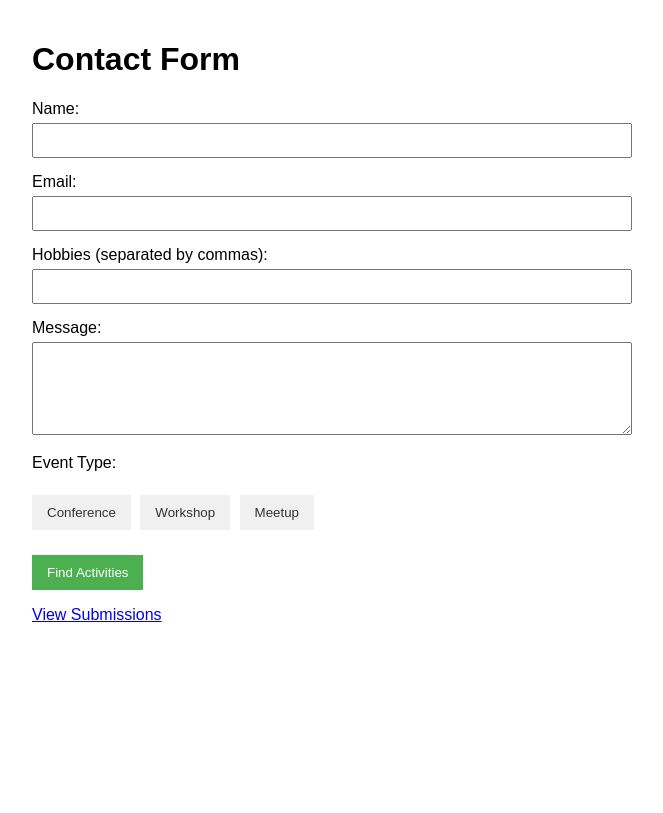
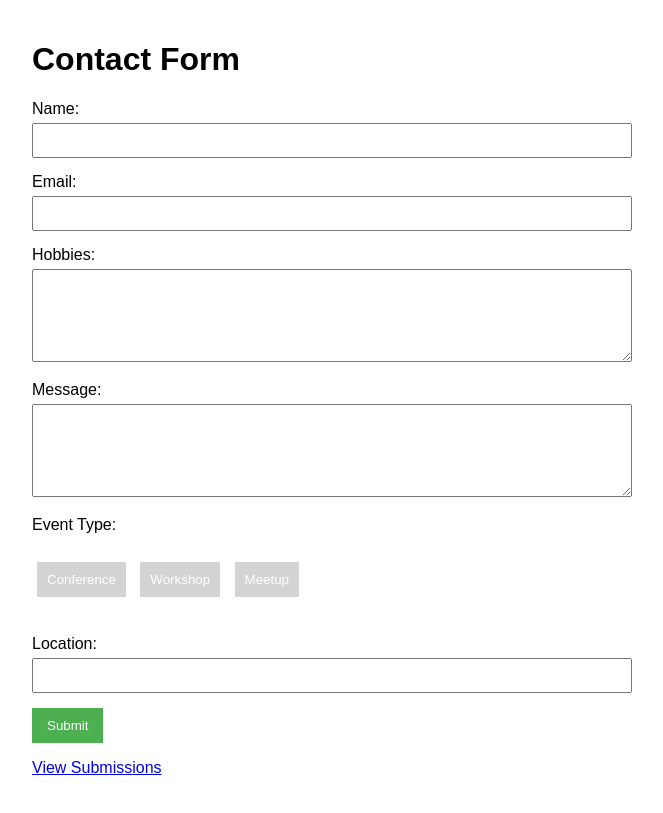
Before and after one commit to beaquino18/duckybara, a Flask app: template templates/form.html in a window 1280 px wide. Shown: the whole page, without its empty margins (308-971 px from the left). Before the commit the page ends 622 px from the top, so only its background shows below. Run offline with Flask 3, Linux system fonts and the light colour scheme; the template is opened without the code that fills it, so the values that code supplies are empty.

Commit message:
Updated js folder, form.html and form.css for easier code reading and debugging

```diff
--- a/app.py
+++ b/app.py
@@ -7,17 +7,17 @@ def index():
     return render_template('index.html', title='Home')
 
 # The route below is for building a form
-@app.route('/form',  methods=['POST'])
+@app.route('/form')
 def form():
     return render_template('form.html')
-    """
+
     # below is the logic for the hobbies field where comma separated values are read individually
     event_type = request.form['event_type']
     hobbies = request.form['hobbies'].split(',')
     # Save the data (for simplicity, we'll just print it here)
     print(f"Event Type: {event_type}, Hobbies: {hobbies}")
     return 'Form submitted successfully'
-    """
+
 
 
 if __name__ == '__main__':
--- /dev/null
+++ b/static/js/form.js
@@ -0,0 +1,77 @@
+const cities = ["Toronto", "Vancouver", "Montreal", "Calgary", "Ottawa", "Edmonton", "Quebec City", "Winnipeg", "Hamilton", "Kitchener", "London", "Victoria", "Halifax", "Oshawa", "Windsor", "Saskatoon", "Regina", "St. John's", "Barrie", "Kelowna"];
+
+function autocomplete(input) {
+    let currentFocus;
+    input.addEventListener("input", function() {
+        let list, item, val = this.value;
+        closeAllLists();
+        if (!val) return false;
+        currentFocus = -1;
+        list = document.createElement("div");
+        list.setAttribute("id", this.id + "autocomplete-list");
+        list.setAttribute("class", "autocomplete-suggestions");
+        this.parentNode.appendChild(list);
+        for (let i = 0; i < cities.length; i++) {
+            if (cities[i].substr(0, val.length).toUpperCase() == val.toUpperCase()) {
+                item = document.createElement("div");
+                item.innerHTML = "<strong>" + cities[i].substr(0, val.length) + "</strong>";
+                item.innerHTML += cities[i].substr(val.length);
+                item.innerHTML += "<input type='hidden' value='" + cities[i] + "'>";
+                item.addEventListener("click", function() {
+                    input.value = this.getElementsByTagName("input")[0].value;
+                    closeAllLists();
+                });
+                list.appendChild(item);
+            }
+        }
+    });
+    input.addEventListener("keydown", function(e) {
+        let x = document.getElementById(this.id + "autocomplete-list");
+        if (x) x = x.getElementsByTagName("div");
+        if (e.keyCode == 40) {
+            currentFocus++;
+            addActive(x);
+        } else if (e.keyCode == 38) {
+            currentFocus--;
+            addActive(x);
+        } else if (e.keyCode == 13) {
+            e.preventDefault();
+           1) {
+                if (x) x[currentFocus].click();
+            }
+        }
+    });
+    function addActive(x) {
+        if (!x) return false;
+        removeActive(x);
+        if (currentFocus >= x.length) currentFocus = 0;
+        if (currentFocus < 0) currentFocus = (x.length - 1);
+        x[currentFocus].classList.add("autocomplete-active");
+    }
+    function removeActive(x) {
+        for (let i = 0; i < x.length; i++) {
+            x[i].classList.remove("autocomplete-active");
+           function closeAllLists(elmnt) {
+        const x = document.getElementsByClassName("autocomplete-suggestions");
+        for (let i = 0; i < x.length; i++) {
+            if (elmnt != x[i] && elmnt != input) {
+                x[i].parentNode.removeChild(x[i]);
+            }
+        }
+    }
+    document.addEventListener("click", function(e) {
+        closeAllLists(e.target);
+    });
+}
+
+document.addEventListener("DOMContentLoaded", function() {
+    autocomplete(document.getElementById("location"));
+});
+
+function toggleSelection(button) {
+    button.classList.toggle('selected');
+    const eventTypeInput = document.getElementById('event_type');
+    const selectedButtons = document.querySelectorAll('.event-button.selected');
+    const selectedValues = Array.from(selectedButtons).map(btn => btn.value);
+    eventTypeInput.value = selectedValues.join(',');
+} }
--- /dev/null
+++ b/static/styles/form.css
@@ -0,0 +1,68 @@
+body {
+    font-family: Arial, sans-serif;
+    max-width: 600px;
+    margin: 0 auto;
+    padding: 20px;
+}
+.form-group {
+    margin-bottom: 15px;
+}
+label {
+    display: block;
+    margin-bottom: 5px;
+}
+input, textarea {
+    width: 100%;
+    padding: 8px;
+    box-sizing: border-box;
+}
+button {
+    background-color: #4CAF50;
+    color: white;
+    padding: 10px 15px;
+    border: none;
+    cursor: pointer;
+}
+.flash-messages {
+    padding: 10px;
+    margin-bottom: 20px;
+    border-radius: 5px;
+}
+.flash-success {
+    background-color: #dff0d8;
+    color: #3c763d;
+}
+.flash-error {
+    background-color: #f2dede;
+    color: #a94442;
+}
+
+.event-button {
+    margin: 5px;
+    padding: 10px;
+    background-color: lightgray;
+    border: none;
+    cursor: pointer;
+}
+
+.selected {
+    background-color: lightblue;
+}
+
+.autocomplete-suggestions {
+    border: 1px solid #ccc;
+    max-height: 150px;
+    overflow-y: auto;
+    background-color: white;
+    position: absolute;
+    z-index: 1000;
+}
+
+.autocomplete-suggestion {
+    padding: 10px;
+    cursor: pointer;
+}
+
+.autocomplete-suggestion:hover {
+    background-color: #e9e9e9;
+}
--- a/templates/form.html
+++ b/templates/form.html
@@ -4,56 +4,8 @@
     <meta charset="UTF-8">
     <meta name="viewport" content="width=device-width, initial-scale=1.0">
     <title>Contact Form</title>
-    <style>
-        body {
-            font-family: Arial, sans-serif;
-            max-width: 600px;
-            margin: 0 auto;
-            padding: 20px;
-        }
-        .form-group {
-            margin-bottom: 15px;
-        }
-        label {
-            display: block;
-            margin-bottom: 5px;
-        }
-        input, textarea {
-            width: 100%;
-            padding: 8px;
-            box-sizing: border-box;
-        }
-        button {
-            background-color: #4CAF50;
-            color: white;
-            padding: 10px 15px;
-            border: none;
-            cursor: pointer;
-        }
-        .flash-messages {
-            padding: 10px;
-            margin-bottom: 20px;
-            border-radius: 5px;
-        }
-        .flash-success {
-            background-color: #dff0d8;
-            color: #3c763d;
-        }
-        .flash-error {
-            background-color: #f2dede;
-            color: #a94442;
-        }
-        .event-button {
-            margin-right: 5px;
-            margin-bottom: 10px;
-            background-color: #f0f0f0;
-            color: #333;
-        }
-        .event-button.selected {
-            background-color: #4CAF50;
-            color: white;
-        }
-    </style>
+    <link rel="stylesheet" href="{{ url_for('static', filename='styles/form.css') }}">
+    <script src="{{ url_for('static', filename='js/form.js') }}"></script>
 </head>
 <body>
     <h1>Contact Form</h1>
@@ -62,42 +14,38 @@
             <label for="name">Name:</label>
             <input type="text" id="name" name="name" required>
         </div>
+
         <div class="form-group">
             <label for="email">Email:</label>
             <input type="email" id="email" name="email" required>
         </div>
+
         <div class="form-group">
-            <label for="hobbies">Hobbies (separated by commas):</label>
-            <input type="text" id="hobbies" name="hobbies" required>
+            <label for="hobbies">Hobbies:</label>
+            <textarea id="hobbies" name="hobbies" rows="5" required></textarea>
         </div>
+
         <div class="form-group">
             <label for="message">Message:</label>
             <textarea id="message" name="message" rows="5" required></textarea>
         </div>
+
         <div class="form-group">
-            <label for="event_type">Event Type:</label>
-            <br>
+            <label for="event_type">Event Type:</label><br>
             <button type="button" class="event-button" value="Conference" onclick="toggleSelection(this)">Conference</button>
             <button type="button" class="event-button" value="Workshop" onclick="toggleSelection(this)">Workshop</button>
-            <button type="button" class="event-button" value="Meetup" onclick="toggleSelection(this)">Meetup</button>
+            <button type="button" class="event-button" value="Meetup" onclick="toggleSelection(this)">Meetup</button><br><br>
             <input type="hidden" id="event_type" name="event_type" required>
         </div>
-        <button type="submit">Find Activities</button>
+
+        <div class="form-group">
+            <label for="location">Location:</label>
+            <input type="text" id="location" name="location" required>
+        </div>
+
+        <button type="submit">Submit</button>
     </form>
     <p><a href="/submissions">View Submissions</a></p>
 
-    <script>
-        function toggleSelection(button) {
-            // Remove selected class from all buttons
-            const buttons = document.querySelectorAll('.event-button');
-            buttons.forEach(btn => btn.classList.remove('selected'));
-
-            // Add selected class to clicked button
-            button.classList.add('selected');
-
-            // Set the value in the hidden input
-            document.getElementById('event_type').value = button.value;
-        }
-    </script>
 </body>
 </html>
```
